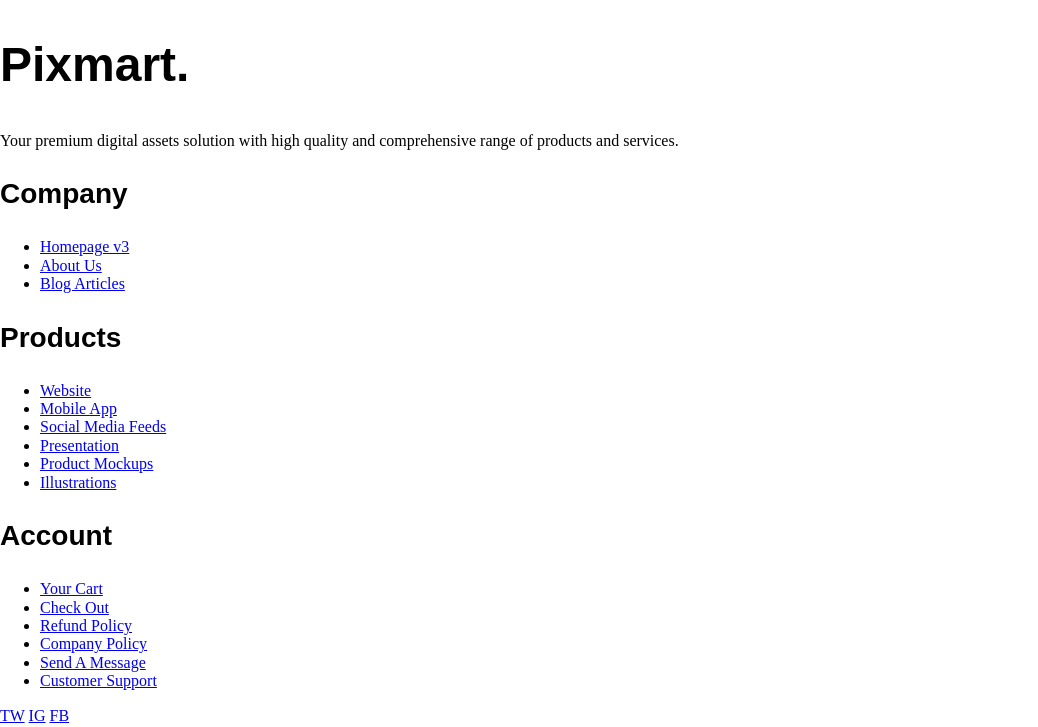
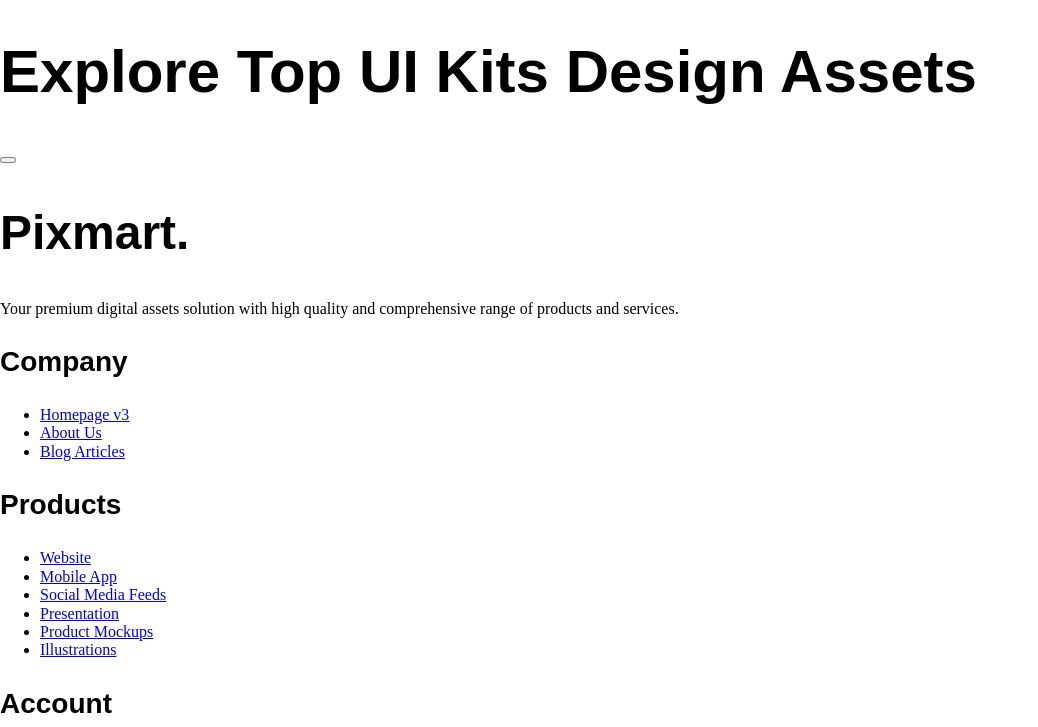
Before and after one commit to dalekswar/Diploma-PixMart, a plain HTML site: page category.html in a window 1280 px wide. Shown: the part 231-958 px from the top of the page, without its empty margins (0-1038 px from the left). Drawn offline with Linux system fonts and the light colour scheme.

Commit message:
add some classes

```diff
--- a/category.html
+++ b/category.html
@@ -40,7 +40,17 @@
             <button class="header-cart"><img src=".img/cart-icon.svg" alt="cart-icon" class="icon"></button>
         </div>
     </header>
-    <main class="page-content-category"></main>
+    <main class="page-content-category">
+        <h1 class="font-plus-jakarta h1-style">Explore Top
+            <span class="highlight">UI Kits </span>Design Assets</h1>
+        <form action="" class="category-form"></form>
+        <section class="category-cards"></section>
+        <section class="category-hero-section">
+            <h2 class="font-plus-jakarta h2-style"></h2>
+            <h2 class="font-plus-jakarta h2-style"></h2>
+            <button class="btn btn-blue"></button>
+        </section>
+    </main>
     <footer class="page-category-footer">
         <div class="footer-main">
             <div class="footer-brand">
```
